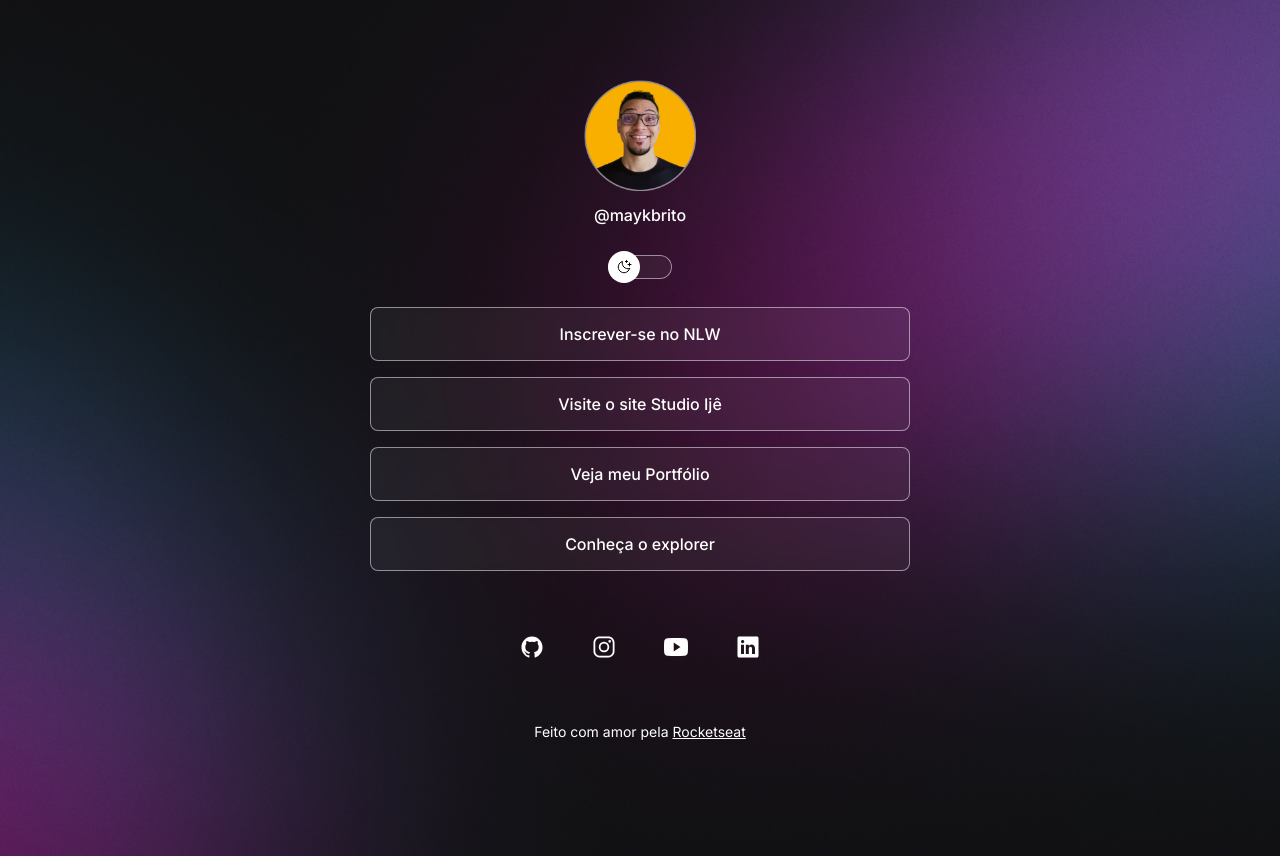
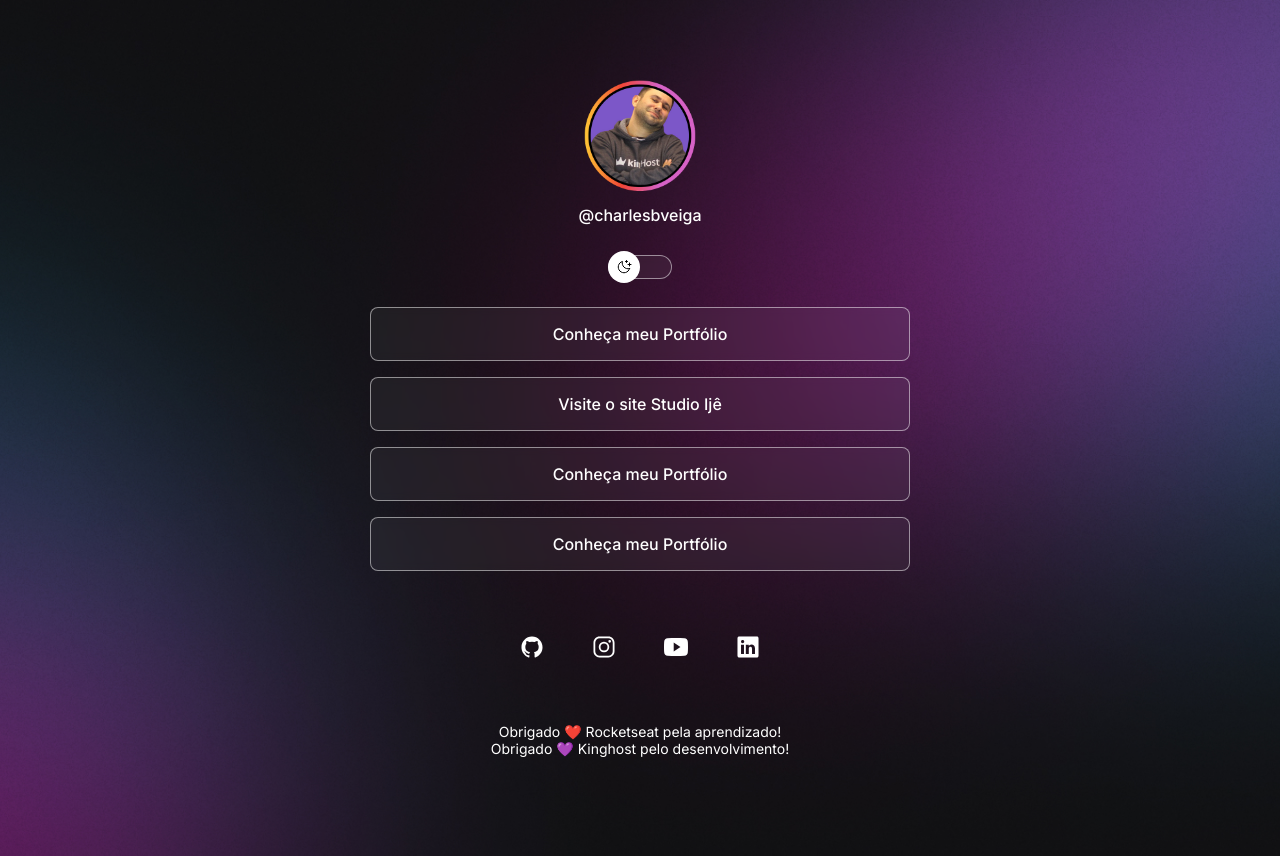
Before and after one commit to charlesbveiga/PaginaPerfil, a plain HTML site: page index.html in a window 1280 px wide. Both pictures are taken after a click on the element 640 px from the left and 267 px from the top of the page. Drawn offline with nearby package versions, Linux system fonts and the light colour scheme.

Commit message:
:tada: Minha Atualização

```diff
--- a/index.html
+++ b/index.html
@@ -17,10 +17,10 @@
     <div id="container">
       <div id="profile">
         <img
-          src="./assets/avatar.png"
-          alt="Foto Mayk Britto Sorrindo, usando óculos e camisa preta, barba e fundo da imagem amarelo"
+          src="./assets/avatar_charles.png"
+          alt="Foto Charles Veiga, usando boné e camisa roxa, barba e fundo da imagem amarelo"
         />
-        <p>@maykbrito</p>
+        <p>@charlesbveiga</p>
       </div>
       <div id="switch" onclick="toggleMode()">
         <button></button>
@@ -29,7 +29,7 @@
 
       <ul>
         <li>
-          <a href="#">Inscrever-se no NLW</a>
+          <a href="#">Conheça meu Portfólio</a>
         </li>
         <li>
           <a href="https://studioije.com.br" target="_blank"
@@ -37,28 +37,28 @@
           >
         </li>
         <li>
-          <a href="#">Veja meu Portfólio</a>
+          <a href="#">Conheça meu Portfólio</a>
         </li>
         <li>
-          <a href="#">Conheça o explorer</a>
+          <a href="#">Conheça meu Portfólio</a>
         </li>
       </ul>
       <div id="social-links">
-        <a href="https://github.com/maykbrito" target="_blank">
+        <a href="https://github.com/charlesbveiga" target="_blank">
           <ion-icon name="logo-github"> </ion-icon>
         </a>
-        <a href="https://github.com/maykbrito" target="_blank">
+        <a href="https://www.instagram.com/charlesbveiga/" target="_blank">
           <ion-icon name="logo-instagram"> </ion-icon>
         </a>
-        <a href="https://github.com/maykbrito" target="_blank">
+        <a href="https://www.youtube.com/@CharlesbVeiga" target="_blank">
           <ion-icon name="logo-youtube"> </ion-icon>
         </a>
-        <a href="https://github.com/maykbrito" target="_blank">
+        <a href="https://www.linkedin.com/in/charlesbveiga/" target="_blank">
           <ion-icon name="logo-linkedin"> </ion-icon>
         </a>
       </div>
       <footer>
-        Feito com amor pela <a href="https://Rocketseat.com.br">Rocketseat</a>
+        Obrigado ❤️ Rocketseat pela aprendizado! <br> Obrigado 💜 Kinghost pelo desenvolvimento!
       </footer>
     </div>
 
--- a/script.js
+++ b/script.js
@@ -15,9 +15,12 @@ function toggleMode() {
   //substituir a imagem
   if (html.classList.contains("light")) {
     //se tiver ligtn mode, adicionar imagem ligth
-    img.setAttribute("src", "./assets/avatar-light.png")
+    img.setAttribute("src", "./assets/avatar_charles.png")
   } else {
     //se tiver sem ligth mode, manter a imagem normal
-    img.setAttribute("src", "./assets/avatar.png")
+    img.setAttribute(
+      "src",
+      "./assets/avatar_charles_dark.png"
+    )
   }
 }
```
Also changed, not shown: assets/avatar_charles.png (added), assets/avatar_charles_dark.png (added).
